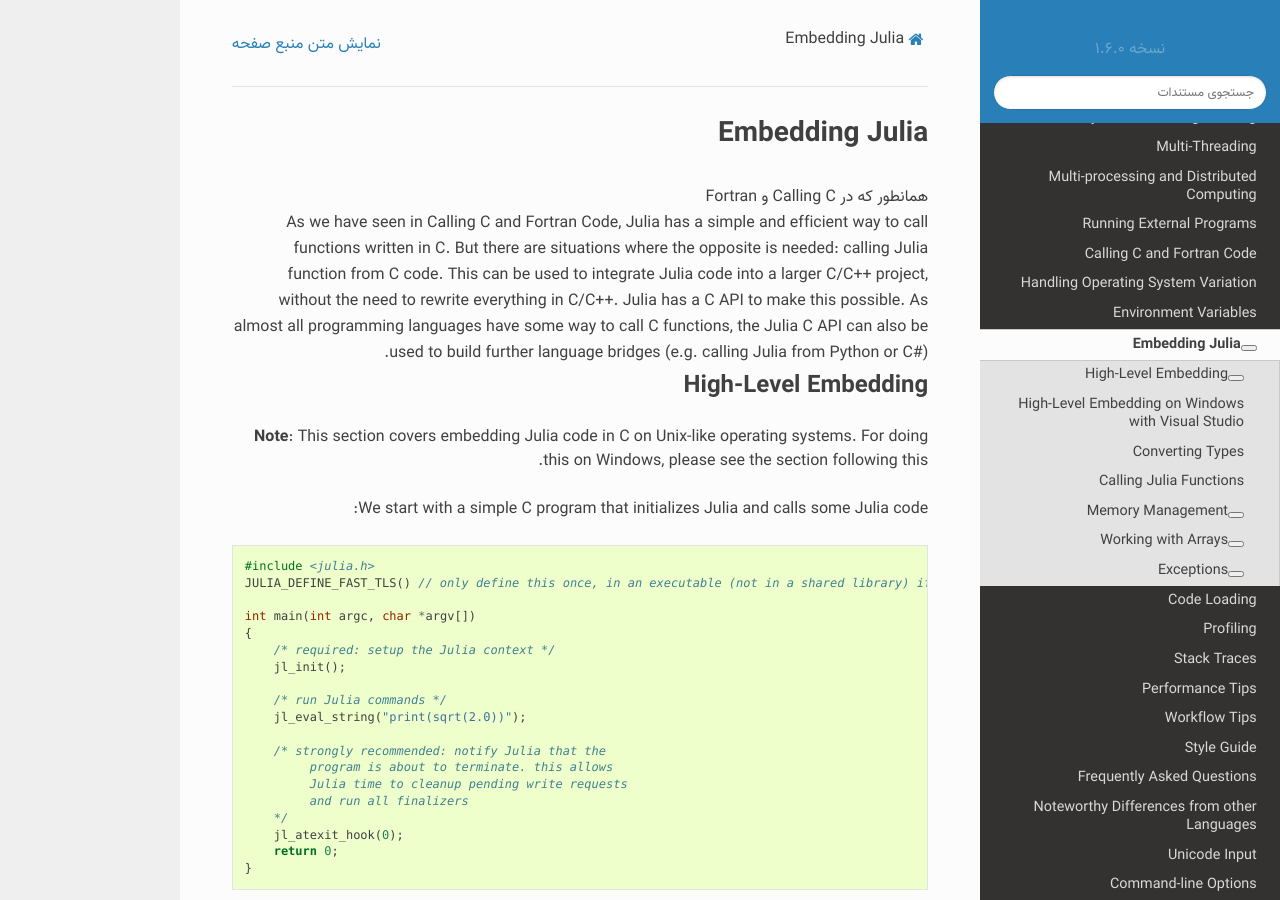
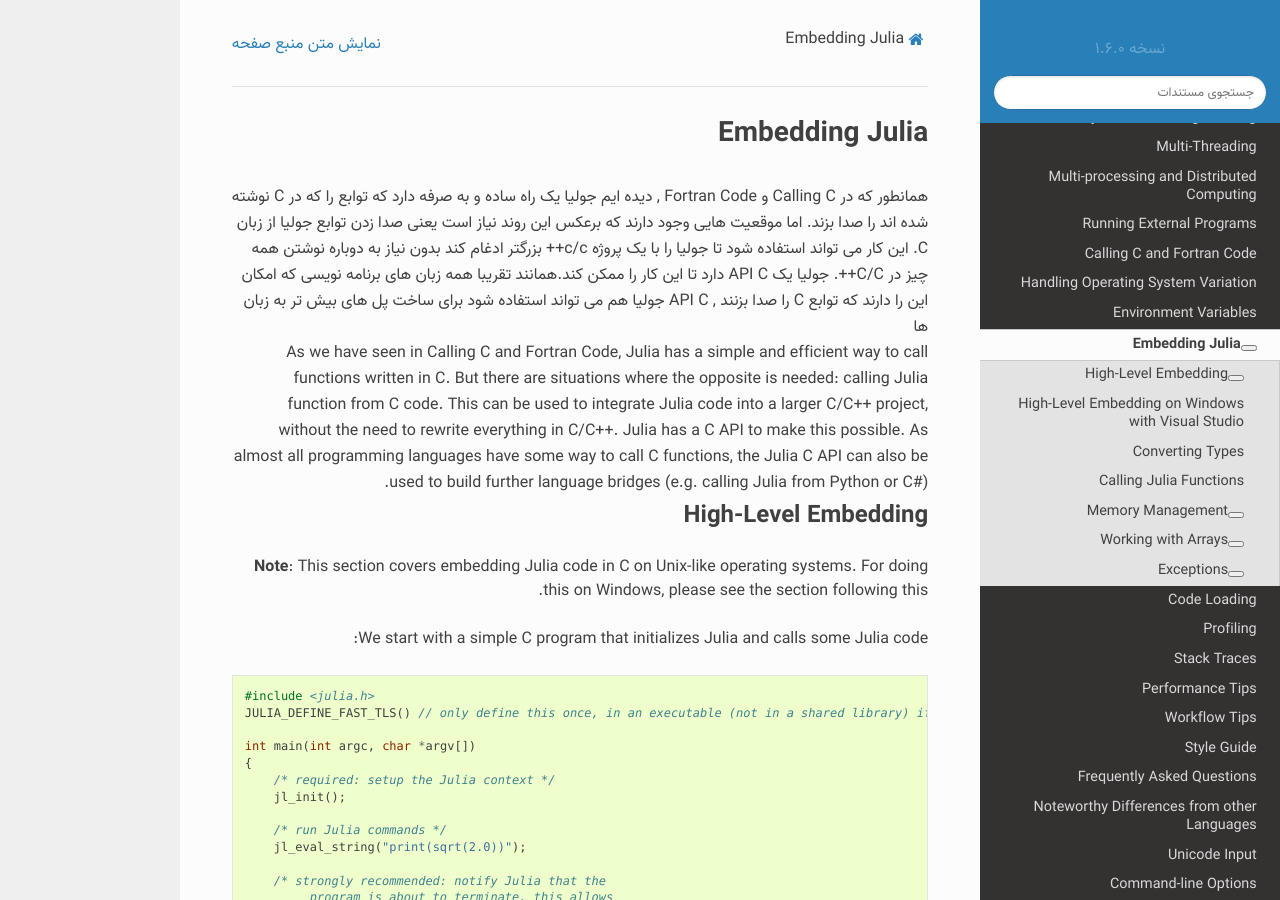
Before and after one commit to AppliedLinearAlgebra-Sharif/julia-docs, a Sphinx documentation site: the page built from docs/manual/embedding.md, in a window 1280 px wide and 900 px high. Built offline with Sphinx 7.4.7 and the Read the Docs theme 2.0.0, drawn with Linux system fonts in a browser that asks for light colours; pages that are not in the unit, such as notebooks, are missing from menus.

Commit message:
Update embedding.md

```diff
--- a/docs/manual/embedding.md
+++ b/docs/manual/embedding.md
@@ -1,5 +1,5 @@
 # Embedding Julia
-<div dir="rtl"> همانطور که در Calling C و Fortran   </div>
+<div dir="rtl"> همانطور که در Calling C و Fortran Code , دیده ایم جولیا یک راه ساده و به صرفه دارد که توابع را که در C نوشته شده اند را صدا بزند. اما موقعیت هایی وجود دارند که برعکس این روند نیاز است یعنی صدا زدن توابع جولیا از زبان C. این کار می تواند استفاده شود تا جولیا را با یک پروژه c/c++ بزرگتر ادغام کند بدون نیاز به دوباره نوشتن همه چیز در C/C++. جولیا یک API C دارد تا این کار را ممکن کند.همانند تقریبا همه زبان های برنامه نویسی که امکان این را دارند که توابع C را صدا بزنند , API C جولیا هم می تواند استفاده شود برای ساخت پل های بیش تر به زبان ها     </div>
 As we have seen in Calling C and Fortran Code, Julia has a simple and efficient way to
 call functions written in C. But there are situations where the opposite is needed: calling Julia
 function from C code. This can be used to integrate Julia code into a larger C/C++ project, without
```
